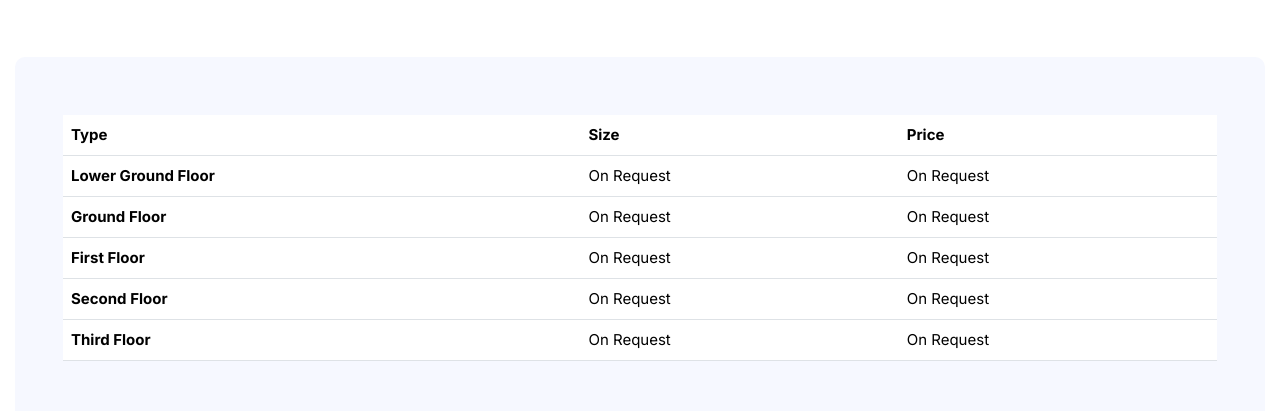
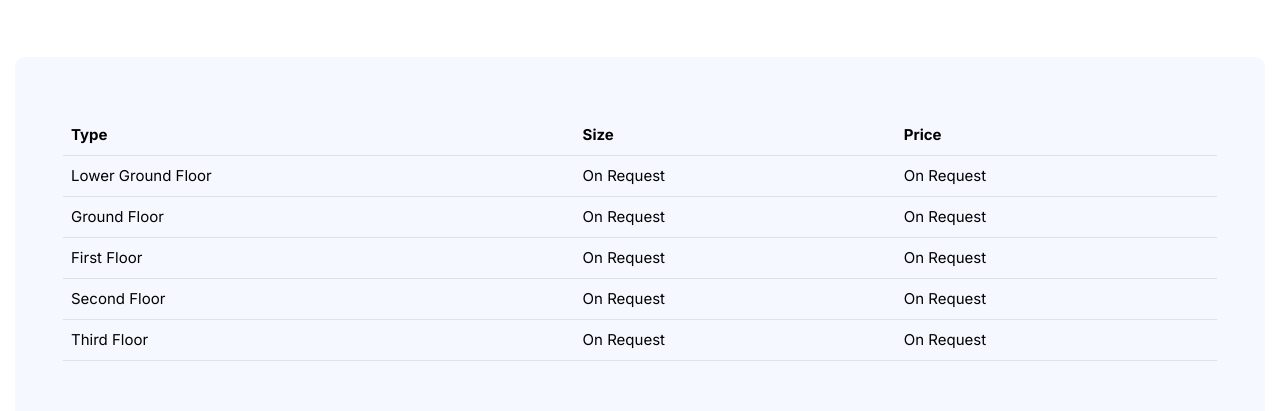
Before and after one commit to tejveer-arya/m3m-route, a plain HTML site: page index.html in a window 1280 px wide. Shown: the part 4067-4478 px from the top of the page. Drawn offline with nearby package versions, Linux system fonts and the light colour scheme; a script that the page names is missing.

Commit message:
css and page updated

```diff
--- a/css/custom.css
+++ b/css/custom.css
@@ -2849,6 +2849,7 @@ footer.footer{
 .faq-accordion .accordion-body p:last-child{
 	margin-bottom: 0;
 }
+.faq-accordion .accordion-body table thead th, .faq-accordion .accordion-body table tbody td, .faq-accordion .accordion-body table tbody th{background-color: transparent;}
 
 /******************************************/
 /**** 	21. Page Not Found Page css	   ****/
--- a/index.html
+++ b/index.html
@@ -525,7 +525,7 @@
 					</thead>
 					<tbody>
 					  <tr>
-						<th scope="row">Lower Ground Floor</th>
+						<td scope="row">Lower Ground Floor</td>
 						<td><a href="javascript:void(0)" class="nav-link" data-bs-toggle="modal" data-bs-target="#exampleModal">
 							On Request
 						</a></td>
@@ -535,7 +535,7 @@
 
 					  </tr>
 					  <tr>
-						<th scope="row">Ground Floor</th>
+						<td scope="row">Ground Floor</td>
 						<td><a href="javascript:void(0)" class="nav-link" data-bs-toggle="modal" data-bs-target="#exampleModal">
 							On Request
 						</a></td>
@@ -545,7 +545,7 @@
 
 					  </tr>
 					  <tr>
-						<th scope="row">First Floor</th>
+						<td scope="row">First Floor</td>
 						<td><a href="javascript:void(0)" class="nav-link" data-bs-toggle="modal" data-bs-target="#exampleModal">
 							On Request
 						</a></td>
@@ -555,7 +555,7 @@
 
 					  </tr>
 					  <tr>
-						<th scope="row">Second Floor</th>
+						<td scope="row">Second Floor</td>
 						<td><a href="javascript:void(0)" class="nav-link" data-bs-toggle="modal" data-bs-target="#exampleModal">
 							On Request
 						</a></td>
@@ -565,7 +565,7 @@
 
 					  </tr>
 					  <tr>
-						<th scope="row">Third Floor</th>
+						<td scope="row">Third Floor</td>
 						<td><a href="javascript:void(0)" class="nav-link" data-bs-toggle="modal" data-bs-target="#exampleModal">
 							On Request
 						</a></td>
```
